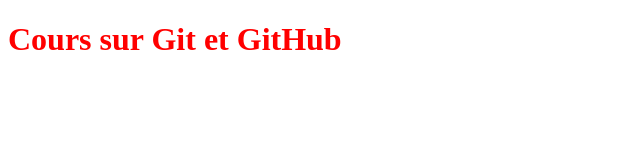
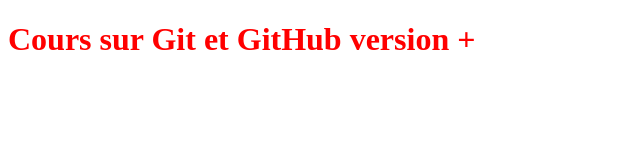
Before and after one commit to Arts286611/OpenclassroomsCours, a plain HTML site: page index.html in a window 1280 px wide. Shown: the whole page, without its empty margins (0-640 px from the left). Drawn offline with Linux system fonts and the light colour scheme.

Commit message:
Modification du titre H1

```diff
--- a/index.html
+++ b/index.html
@@ -8,7 +8,7 @@
   <title>Premier projet Git Hub</title>
 </head>
 <body>
-  <h1>Cours sur Git et GitHub</h1>
+  <h1>Cours sur Git et GitHub version +</h1>
 
 </body>
 </html>
```
